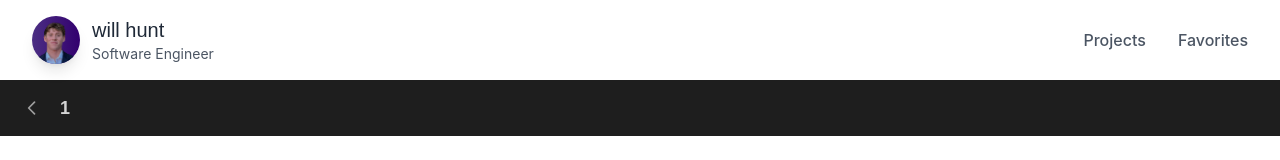
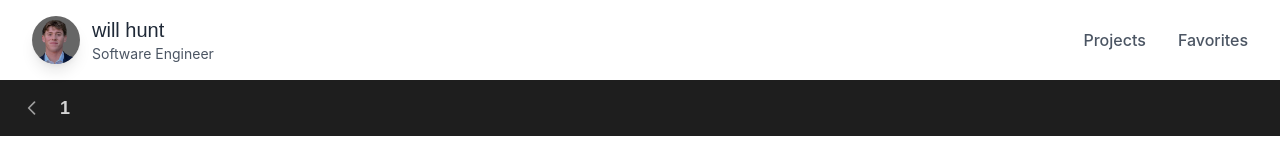
Before and after one commit to phunt22/phunt22.github.io, a React (Create React App) app: page /#/favorites/1 in a window 1280 px wide. Shown: the top 160 px of the page. Built offline with nearby package versions, Linux system fonts and the light colour scheme; a web font is replaced by a local one.

Commit message:
bg of headshot

```diff
--- a/src/components/Navbar.js
+++ b/src/components/Navbar.js
@@ -55,7 +55,7 @@ export default function Navbar() {
                 >
                     <Link to="/" className="flex items-center space-x-3">
                         <motion.div
-                            className="w-12 h-12 bg-gradient-to-r from-[#4b2e83] to-[#32006e] rounded-full flex items-center justify-center shadow-lg overflow-hidden"
+                            className="w-12 h-12 bg-black/60 rounded-full flex items-center justify-center shadow-lg overflow-hidden"
                             variants={{
                                 hover: {
                                     rotate: -8,
@@ -71,7 +71,8 @@ export default function Navbar() {
                             <img
                                 src="/assets/headshot.png"
                                 alt="Will Hunt"
-                                className="w-full h-full object-cover"
+                                className="w-full h-full object-cover scale-[1.15]"
+                                style={{ objectPosition: '62% 30%' }}
                             />
                         </motion.div>
                         <div className="leading-tight">
```
